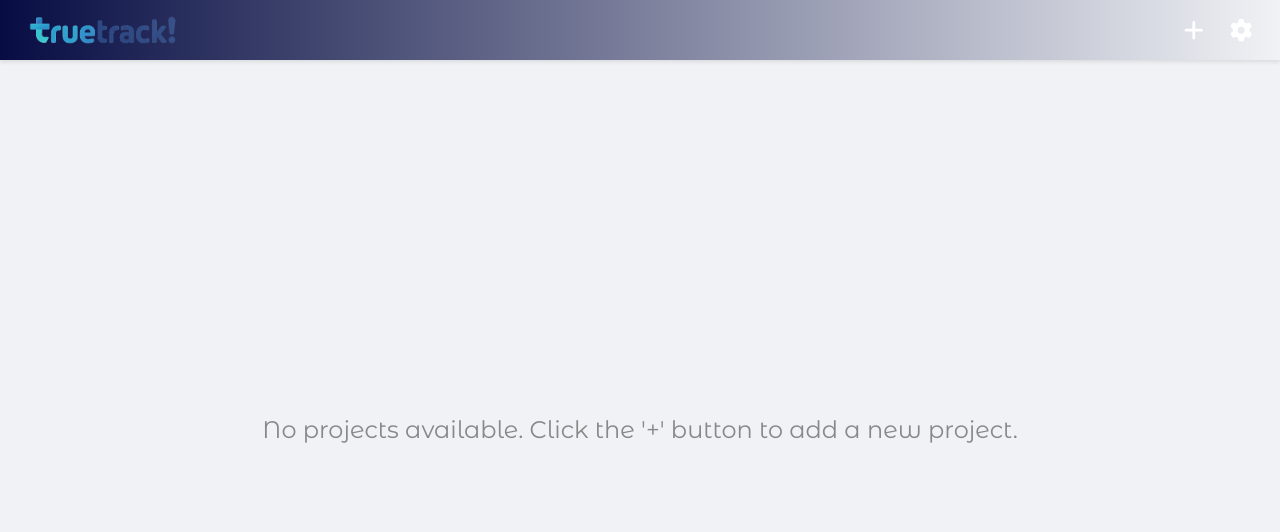
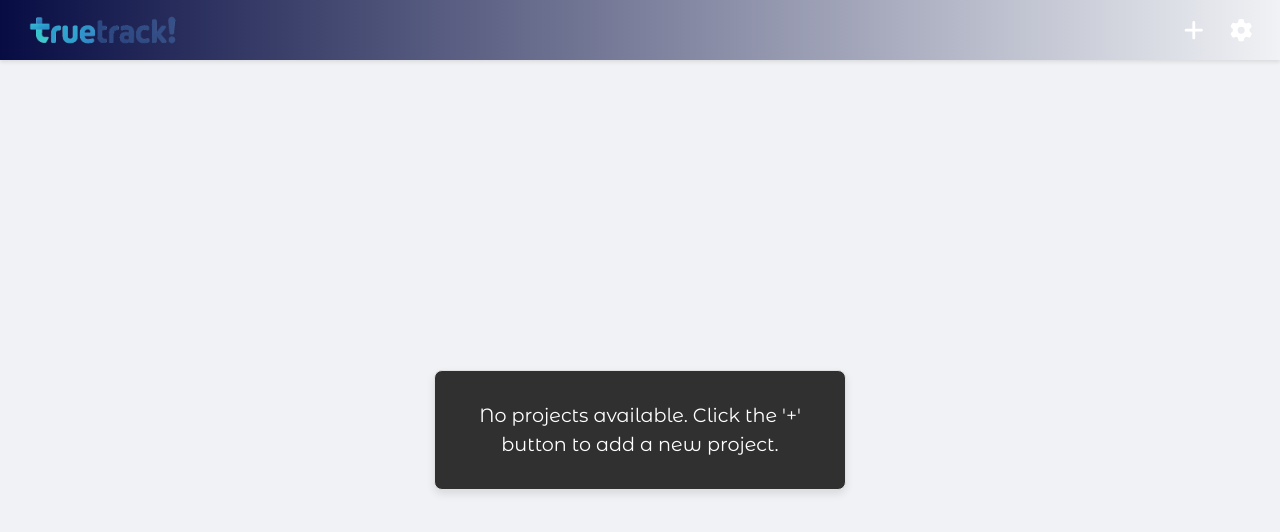
Before and after one commit to venkyjs/truetrack, a React (Vite) app: page / in a window 1280 px wide. Shown: the top 532 px of the page. Built offline with nearby package versions, Linux system fonts and the light colour scheme.

Commit message:
Enhance styling for no projects message and center content in main container. Update function name for clarity.

```diff
--- a/src/App.module.css
+++ b/src/App.module.css
@@ -80,6 +80,12 @@ select {
     box-sizing: border-box;
 }
 
+/* New class for centering content within mainContentContainer */
+.mainContentContainer.centerContent {
+    align-items: center; /* Vertical centering */
+    justify-content: center; /* Horizontal centering */
+}
+
 .mainContent {
     display: flex;
     flex-wrap: wrap; /* Allow project lanes to wrap */
@@ -142,12 +148,27 @@ select {
     box-sizing: border-box;
 }
 
-.centeredMessage {
-    width: 100%;
+/* Added style for the 'No projects available' message */
+.noProjectsMessage {
+    /* display: flex; Removed as parent will center */
+    /* justify-content: center; Removed */
+    /* align-items: center; Removed */
+    /* width: 100%; Removed */
+    /* height: calc(100vh - 100px); Removed */
+
+    /* Card-like styles */
+    padding: 30px; /* Increased padding */
+    background-color: rgba(0, 0, 0, 0.8);
+    border-radius: 8px;
+    box-shadow: 0 4px 8px rgba(0, 0, 0, 0.1); /* Slightly more pronounced shadow */
+    border: 1px solid #e0e0e0; /* Light border for definition */
+
+    /* Text styles */
+    font-size: 1.2em; /* Adjusted font size */
+    color: #fff; /* Darker text color */
     text-align: center;
-    padding: 50px;
-    color: #555;
-    font-size: 1.2em;
+    max-width: 350px; /* Max width for the card */
+    width: auto; /* Ensures it takes minimum width up to max-width */
 }
 
 .errorText {
@@ -223,15 +244,3 @@ select {
     padding: 10px;
     margin-bottom: 10px;
 }
-
-/* Added style for the 'No projects available' message */
-.noProjectsMessage {
-    display: flex;
-    justify-content: center;
-    align-items: center;
-    width: 100%;
-    height: calc(100vh - 100px); /* Adjust based on header/footer or other elements */
-    font-size: 1.5em;
-    color: #888;
-    text-align: center;
-}
--- a/src/App.tsx
+++ b/src/App.tsx
@@ -231,7 +231,7 @@ const App: FC = () => {
         setProjects(projects.map((p) => (p.id === projectId ? { ...p, title: newTitle } : p)));
     };
 
-    const handleUpdateProjectDefaultTaskColor = (projectId: string, newTaskColor?: string) => {
+    const handleUpdateProjectTaskColor = (projectId: string, newTaskColor?: string) => {
         setProjects(
             projects.map((p) =>
                 p.id === projectId ? { ...p, taskColor: newTaskColor || getRandomPastelColor() } : p
@@ -319,7 +319,11 @@ const App: FC = () => {
                 onOpenPreferences={() => setIsPreferencesOpen(true)}
                 onAddProject={handleAddProject}
             />
-            <main className={styles.mainContentContainer}>
+            <main
+                className={`${styles.mainContentContainer} ${
+                    dataLoaded && projects.length === 0 ? styles.centerContent : ''
+                }`}
+            >
                 {dataLoaded && projects.length === 0 ? (
                     <div className={styles.noProjectsMessage}>
                         No projects available. Click the '+' button to add a new project.
@@ -332,11 +336,11 @@ const App: FC = () => {
                             people={globalPeople} // Changed from availablePeople to globalPeople (state)
                             findOrCreatePerson={handleFindOrCreatePerson} // Added prop
                             onDeleteProject={handleDeleteProject}
-                            onUpdateTitle={handleUpdateProjectTitle}
+                            onUpdateProjectTitle={handleUpdateProjectTitle}
                             onUpdateTask={handleUpdateTask}
                             onAddTask={handleAddTask}
                             onDeleteTask={handleDeleteTask}
-                            onUpdateProjectDefaultTaskColor={handleUpdateProjectDefaultTaskColor}
+                            onUpdateProjectTaskColor={handleUpdateProjectTaskColor}
                         />
                     ))
                 )}
```
